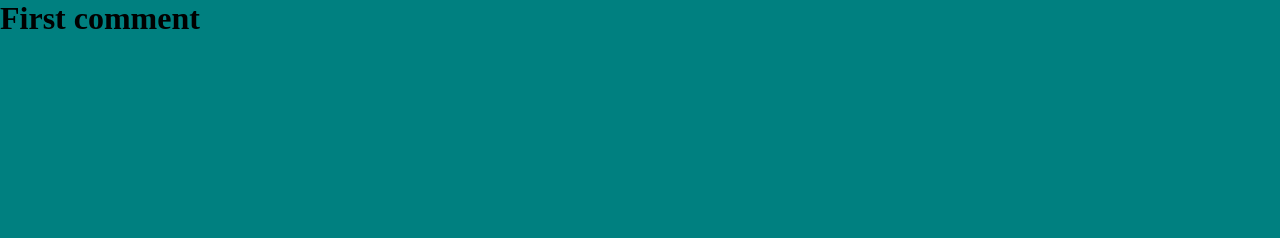
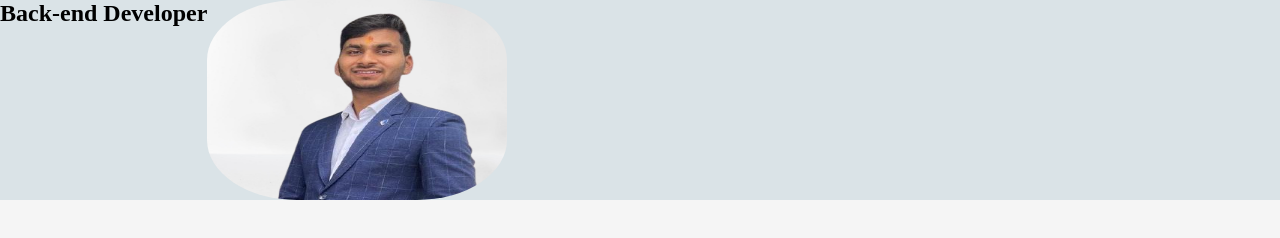
Before and after one commit to Kandpalgokul01/Kandpalgokul01.github.io, a plain HTML site: page index.html in a window 1280 px wide. Drawn offline with Linux system fonts and the light colour scheme.

Commit message:
Photo added

```diff
--- a/css/index.css
+++ b/css/index.css
@@ -4,7 +4,20 @@
 }
 
 body{
-    background-color:  teal;
+    background-color:  whitesmoke;
+
+}
+#head{
+  background-color: #dae3e7 ;
+  border: 1 px solid red;
+  margin: auto;
+  display: flex;
+}
+#head>img{
+  border-radius: 30% 30% 30% 30%;
+
+  height: 200px;
+  width: 300px;
 }
 
 
--- a/index.html
+++ b/index.html
@@ -8,7 +8,14 @@
     <link rel="stylesheet" href="css/index.css">
 </head>
 <body>
-   <H1>First comment </H1>
+   <header>
+    <div id="head">
+        <h2>Back-end Developer</h2>
+        <img src="./Resource/Gokul.png" alt="Gokul">
+
+
+    </div>
+   </header>
 
 </body>
 </html>
```
Also changed, not shown: Resource/Gokul.png (added).
